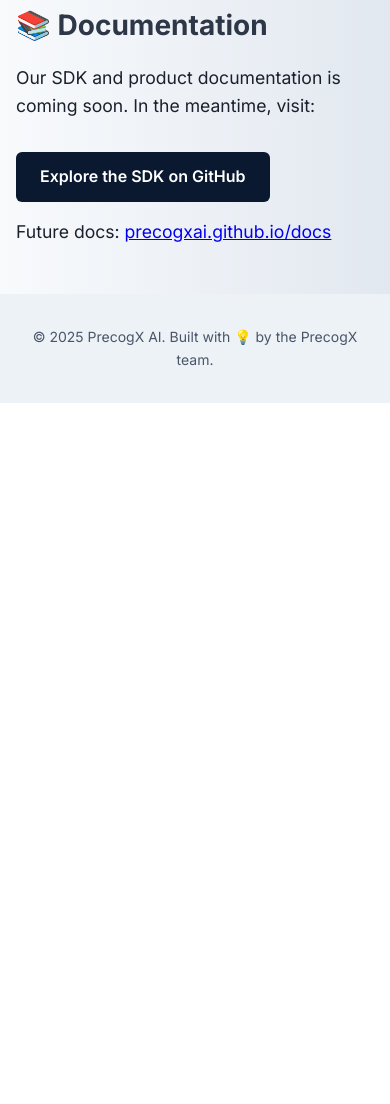
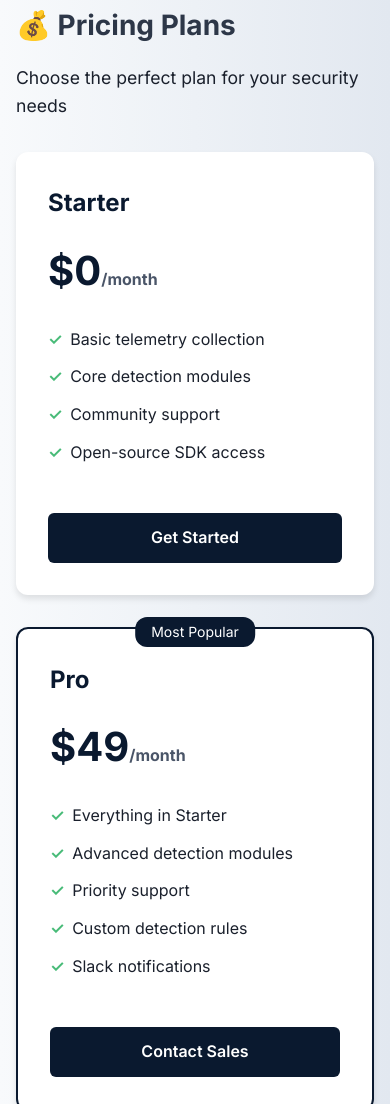
Before and after one commit to precogxai/precogxai.github.io, a plain HTML site: page index.html in a window 390 px wide. Shown: the part 896-2000 px from the top of the page. Before the commit the page ends 1299 px from the top, so only its background shows below. Drawn offline with Linux system fonts and the light colour scheme.

Commit message:
feat: add pricing section with responsive design

```diff
--- a/index.html
+++ b/index.html
@@ -65,6 +65,74 @@
       background-color: #edf2f7;
       color: #4a5568;
     }
+    /* Pricing Section Styles */
+    .pricing-grid {
+      display: grid;
+      grid-template-columns: repeat(auto-fit, minmax(280px, 1fr));
+      gap: 2rem;
+      margin-top: 2rem;
+    }
+    .pricing-card {
+      background: white;
+      border-radius: 12px;
+      padding: 2rem;
+      box-shadow: 0 4px 6px rgba(0, 0, 0, 0.1);
+      transition: transform 0.2s;
+    }
+    .pricing-card:hover {
+      transform: translateY(-5px);
+    }
+    .pricing-card h3 {
+      font-size: 1.5rem;
+      color: #0a192f;
+      margin-bottom: 1rem;
+    }
+    .pricing-card .price {
+      font-size: 2.5rem;
+      font-weight: 700;
+      color: #0a192f;
+      margin-bottom: 1rem;
+    }
+    .pricing-card .price span {
+      font-size: 1rem;
+      color: #4a5568;
+    }
+    .pricing-card ul {
+      list-style: none;
+      margin: 1.5rem 0;
+    }
+    .pricing-card ul li {
+      margin-bottom: 0.75rem;
+      display: flex;
+      align-items: center;
+    }
+    .pricing-card ul li:before {
+      content: "✓";
+      color: #48bb78;
+      margin-right: 0.5rem;
+      font-weight: bold;
+    }
+    .pricing-card .cta-button {
+      width: 100%;
+      text-align: center;
+      margin-top: 1.5rem;
+    }
+    .pricing-card.featured {
+      border: 2px solid #0a192f;
+      position: relative;
+    }
+    .pricing-card.featured:before {
+      content: "Most Popular";
+      position: absolute;
+      top: -12px;
+      left: 50%;
+      transform: translateX(-50%);
+      background: #0a192f;
+      color: white;
+      padding: 0.25rem 1rem;
+      border-radius: 12px;
+      font-size: 0.875rem;
+    }
   </style>
 </head>
 <body>
@@ -91,6 +159,50 @@
     </section>
 
     <section class="section">
+      <h2>💰 Pricing Plans</h2>
+      <p>Choose the perfect plan for your security needs</p>
+      <div class="pricing-grid">
+        <div class="pricing-card">
+          <h3>Starter</h3>
+          <div class="price">$0<span>/month</span></div>
+          <ul>
+            <li>Basic telemetry collection</li>
+            <li>Core detection modules</li>
+            <li>Community support</li>
+            <li>Open-source SDK access</li>
+          </ul>
+          <a href="https://github.com/precogxai/precogx_sdk" class="cta-button" target="_blank">Get Started</a>
+        </div>
+
+        <div class="pricing-card featured">
+          <h3>Pro</h3>
+          <div class="price">$49<span>/month</span></div>
+          <ul>
+            <li>Everything in Starter</li>
+            <li>Advanced detection modules</li>
+            <li>Priority support</li>
+            <li>Custom detection rules</li>
+            <li>Slack notifications</li>
+          </ul>
+          <a href="#" class="cta-button">Contact Sales</a>
+        </div>
+
+        <div class="pricing-card">
+          <h3>Enterprise</h3>
+          <div class="price">Custom</div>
+          <ul>
+            <li>Everything in Pro</li>
+            <li>Custom integrations</li>
+            <li>Dedicated support</li>
+            <li>SLA guarantees</li>
+            <li>On-premise deployment</li>
+          </ul>
+          <a href="#" class="cta-button">Contact Sales</a>
+        </div>
+      </div>
+    </section>
+
+    <section class="section">
       <h2>📚 Documentation</h2>
       <p>Our SDK and product documentation is coming soon. In the meantime, visit:</p>
       <a href="https://github.com/precogxai/precogx_sdk" class="cta-button" target="_blank">Explore the SDK on GitHub</a>
```
